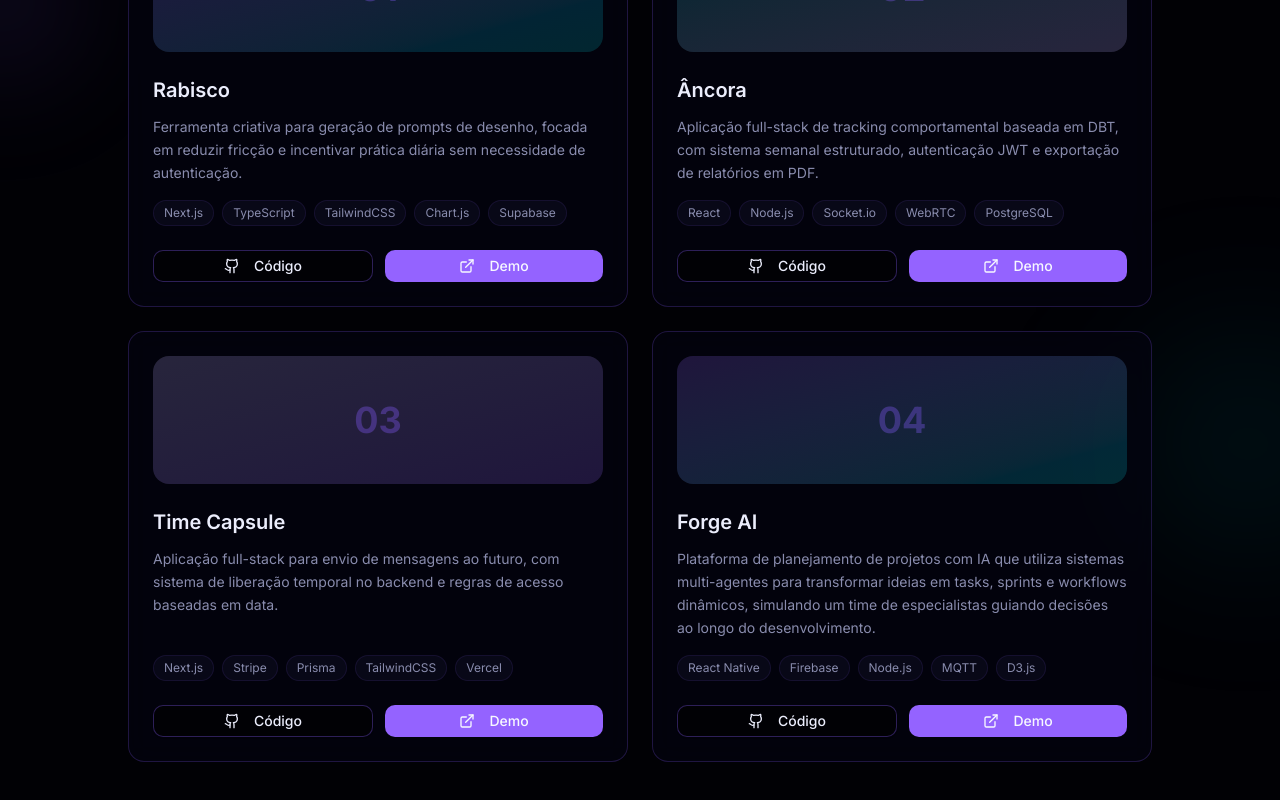
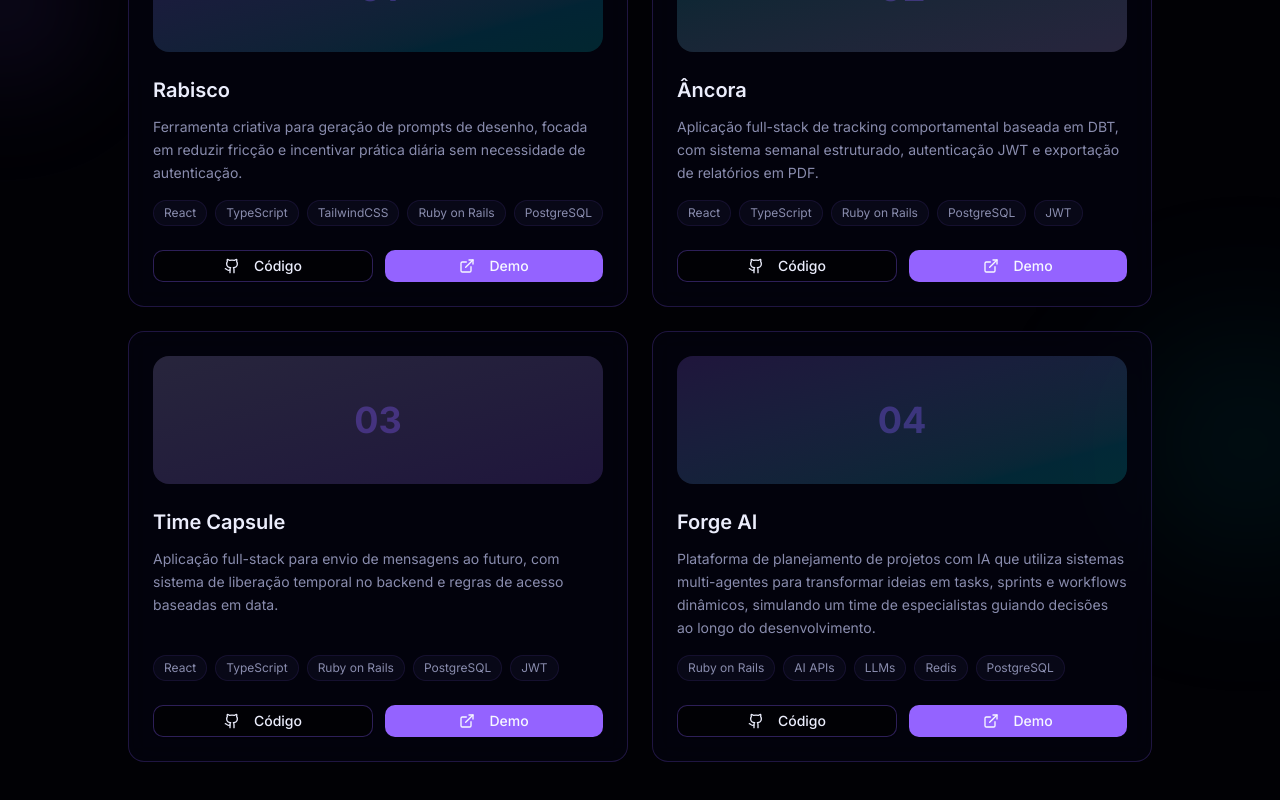
Before and after one commit to devanaclimgo/ana-portfolio, a Next.js app: page / in a window 1280 px wide. Shown: the part 2115-2915 px from the top of the page. Built offline with nearby package versions, Linux system fonts and the light colour scheme.

Commit message:
refactor: update project details and improve code formatting for clarity and consistency

```diff
--- a/components/portfolio/projects.tsx
+++ b/components/portfolio/projects.tsx
@@ -1,55 +1,55 @@
-"use client"
+"use client";
 
-import { motion, useInView } from "framer-motion"
-import { useRef } from "react"
-import { useLanguage } from "@/context/language-context"
-import { ParallaxSection, SectionHeader } from "./parallax-section"
-import { Button } from "@/components/ui/button"
-import { ExternalLink, Github } from "lucide-react"
+import { motion, useInView } from "framer-motion";
+import { useRef } from "react";
+import { useLanguage } from "@/context/language-context";
+import { ParallaxSection, SectionHeader } from "./parallax-section";
+import { Button } from "@/components/ui/button";
+import { ExternalLink, Github } from "lucide-react";
 
 const projects = [
   {
     id: 1,
     titleKey: "project.1.title",
     descKey: "project.1.description",
-    tech: ["Next.js", "TypeScript", "TailwindCSS", "Chart.js", "Supabase"],
-    github: "https://github.com",
-    live: "https://example.com",
+    tech: ["React", "TypeScript", "TailwindCSS", "Ruby on Rails", "PostgreSQL"],
+    github: "https://github.com/devanaclimgo/rabisco",
+    live: "https://rabisco-front-production.up.railway.app",
     gradient: "from-primary/20 to-accent/20",
   },
   {
     id: 2,
     titleKey: "project.2.title",
     descKey: "project.2.description",
-    tech: ["React", "Node.js", "Socket.io", "WebRTC", "PostgreSQL"],
-    github: "https://github.com",
-    live: "https://example.com",
+    tech: ["React", "TypeScript", "Ruby on Rails", "PostgreSQL", "JWT"],
+    github: "https://github.com/devanaclimgo/ancora",
+    live: "https://ancora-front-production.up.railway.app",
     gradient: "from-accent/20 to-lavender/20",
   },
   {
     id: 3,
     titleKey: "project.3.title",
     descKey: "project.3.description",
-    tech: ["Next.js", "Stripe", "Prisma", "TailwindCSS", "Vercel"],
-    github: "https://github.com",
-    live: "https://example.com",
+    tech: ["React", "TypeScript", "Ruby on Rails", "PostgreSQL", "JWT"],
+    github: "https://github.com/devanaclimgo/time-capsule",
+    live: "https://time-capsule-front-production.up.railway.app",
     gradient: "from-lavender/20 to-primary/20",
   },
   {
     id: 4,
     titleKey: "project.4.title",
     descKey: "project.4.description",
-    tech: ["React Native", "Firebase", "Node.js", "MQTT", "D3.js"],
-    github: "https://github.com",
-    live: "https://example.com",
+    tech: ["Ruby on Rails", "AI APIs", "LLMs", "Redis", "PostgreSQL"],
+    github: "https://github.com/devanaclimgo/forge-ai",
+    live: "https://github.com/devanaclimgo/forge-ai",
     gradient: "from-primary/20 to-cyan-accent/20",
   },
-]
+];
 
 export function Projects() {
-  const { t } = useLanguage()
-  const ref = useRef(null)
-  const isInView = useInView(ref, { once: true, margin: "-100px" })
+  const { t } = useLanguage();
+  const ref = useRef(null);
+  const isInView = useInView(ref, { once: true, margin: "-100px" });
 
   return (
     <ParallaxSection id="projects">
@@ -71,8 +71,10 @@ export function Projects() {
             >
               <div className="glass rounded-2xl p-6 h-full flex flex-col border border-transparent hover:border-primary/30 transition-all duration-300">
                 {/* Gradient Header */}
-                <div className={`h-32 rounded-xl bg-gradient-to-br ${project.gradient} mb-6 flex items-center justify-center relative overflow-hidden`}>
-                  <div className="absolute inset-0 bg-gradient-to-br from-primary/5 to-transparent opacity-0 group-hover:opacity-100 transition-opacity" />
+                <div
+                  className={`h-32 rounded-xl bg-linear-to-br ${project.gradient} mb-6 flex items-center justify-center relative overflow-hidden`}
+                >
+                  <div className="absolute inset-0 bg-linear-to-br from-primary/5 to-transparent opacity-0 group-hover:opacity-100 transition-opacity" />
                   <span className="text-4xl font-bold text-primary/30 group-hover:text-primary/50 transition-colors">
                     0{project.id}
                   </span>
@@ -83,7 +85,7 @@ export function Projects() {
                   {t(project.titleKey)}
                 </h3>
 
-                <p className="text-muted-foreground text-sm leading-relaxed mb-4 flex-grow">
+                <p className="text-muted-foreground text-sm leading-relaxed mb-4 grow">
                   {t(project.descKey)}
                 </p>
 
@@ -107,7 +109,11 @@ export function Projects() {
                     size="sm"
                     className="flex-1 border-primary/30 hover:bg-primary/10 hover:border-primary"
                   >
-                    <a href={project.github} target="_blank" rel="noopener noreferrer">
+                    <a
+                      href={project.github}
+                      target="_blank"
+                      rel="noopener noreferrer"
+                    >
                       <Github className="mr-2 h-4 w-4" />
                       {t("projects.viewCode")}
                     </a>
@@ -117,7 +123,11 @@ export function Projects() {
                     size="sm"
                     className="flex-1 bg-primary hover:bg-primary/90"
                   >
-                    <a href={project.live} target="_blank" rel="noopener noreferrer">
+                    <a
+                      href={project.live}
+                      target="_blank"
+                      rel="noopener noreferrer"
+                    >
                       <ExternalLink className="mr-2 h-4 w-4" />
                       {t("projects.viewLive")}
                     </a>
@@ -129,5 +139,5 @@ export function Projects() {
         </div>
       </div>
     </ParallaxSection>
-  )
+  );
 }
```
